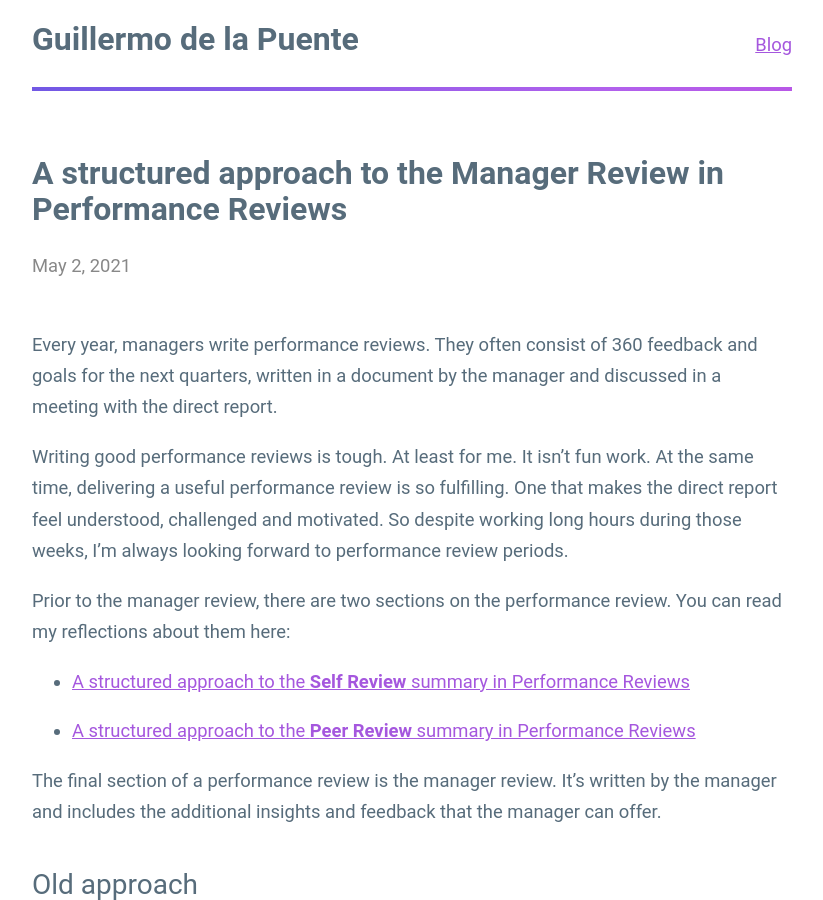
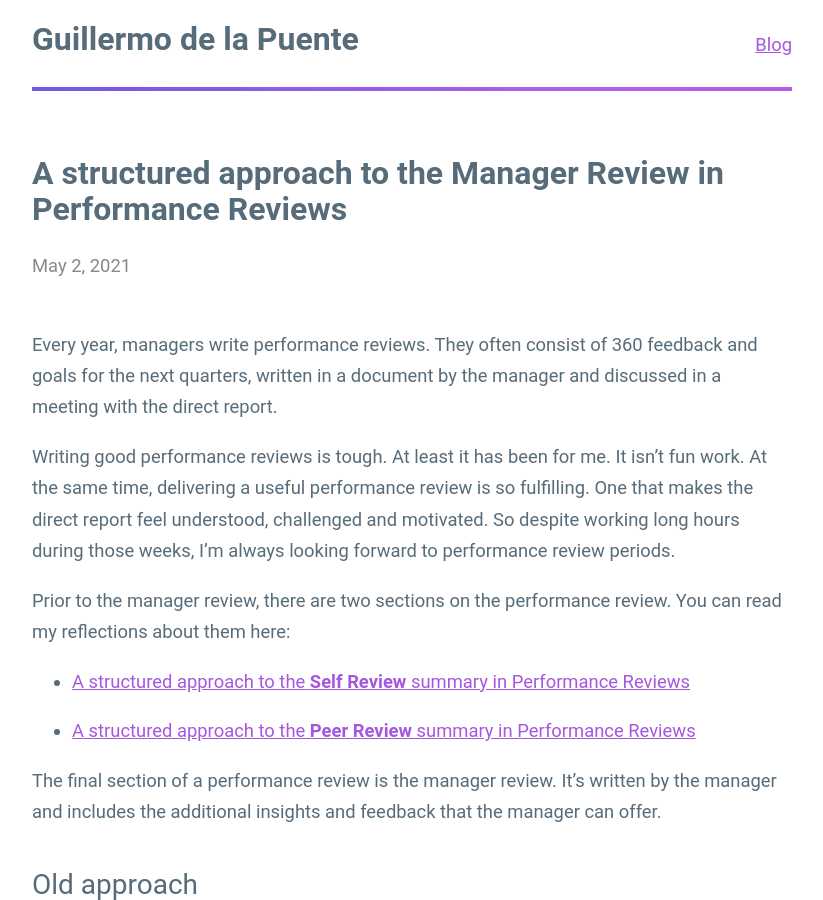
Before and after one commit to guillermodlpa/site, a Jekyll site: the page built from _posts/2021-05-02-structured-approach-manager-review-in-performance-reviews.markdown, in a window 1280 px wide and 900 px high. Shown: the whole window, without its empty margins (228-1051 px from the left). Built offline with Jekyll 4.4.1, drawn with Linux system fonts in a browser that asks for light colours.

Commit message:
Updated Structured Approach Manager Review In Performance Reviews

```diff
--- a/_posts/2021-05-02-structured-approach-manager-review-in-performance-reviews.markdown
+++ b/_posts/2021-05-02-structured-approach-manager-review-in-performance-reviews.markdown
@@ -7,7 +7,7 @@
 
 Every year, managers write performance reviews. They often consist of 360 feedback and goals for the next quarters, written in a document by the manager and discussed in a meeting with the direct report.
 
-Writing good performance reviews is tough. At least for me. It isn’t fun work. At the same time, delivering a useful performance review is so fulfilling. One that makes the direct report feel understood, challenged and motivated. So despite working long hours during those weeks, I’m always looking forward to performance review periods.
+Writing good performance reviews is tough. At least it has been for me. It isn’t fun work. At the same time, delivering a useful performance review is so fulfilling. One that makes the direct report feel understood, challenged and motivated. So despite working long hours during those weeks, I’m always looking forward to performance review periods.
 
 Prior to the manager review, there are two sections on the performance review. You can read my reflections about them here:
 
```
